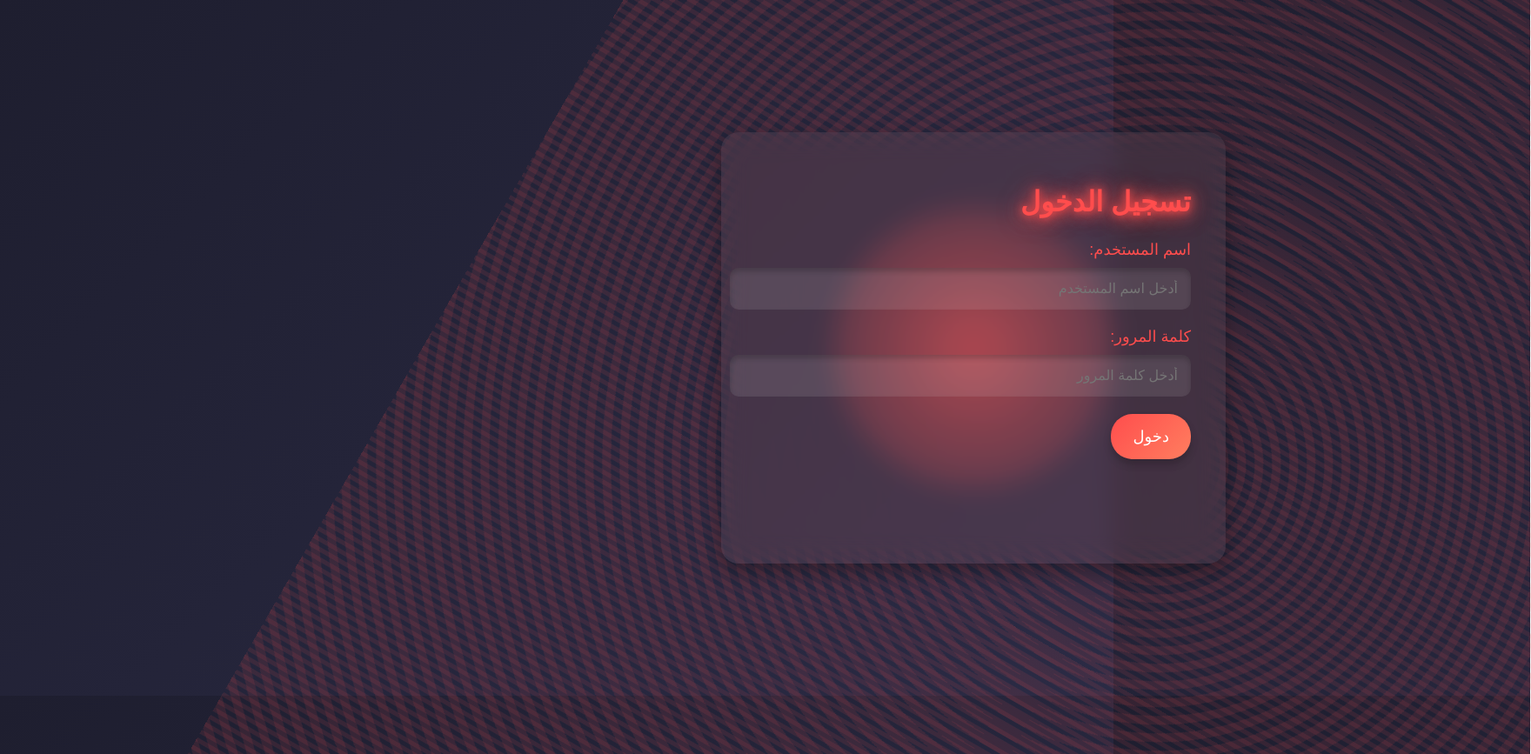
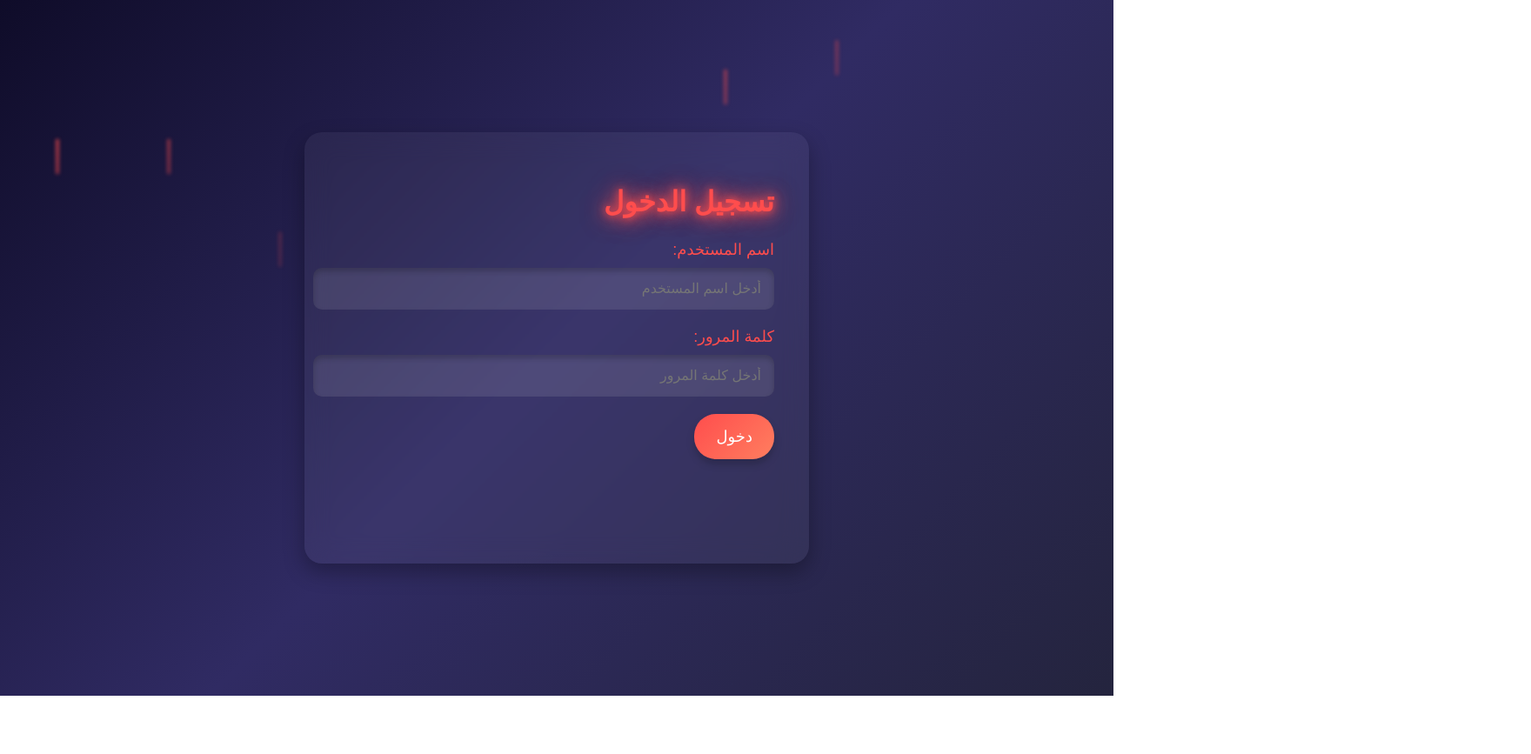
Before and after one commit to Kageno1525/Kageno, a plain HTML site: page index.html in a window 1280 px wide. Shown: the top 867 px of the page at 87% size, 1760 px wide, since content can reach past the window. After the commit the page ends 800 px from the top, so only its background shows below. Drawn offline with Linux system fonts and the light colour scheme.

Commit message:
Update index.html

```diff
--- a/index.html
+++ b/index.html
@@ -15,7 +15,7 @@
             justify-content: center;
             align-items: center;
             height: 100vh;
-            background: linear-gradient(135deg, #1e1e2f, #2b2b45);
+            background: linear-gradient(135deg, #0f0c29, #302b63, #24243e);
             overflow: hidden;
             color: #ffffff;
             position: relative;
@@ -87,59 +87,74 @@
             display: inline-block;
             margin-top: 10px;
         }
-        /* Electric Circuit Background */
-        .circuit {
+
+        /* Electric Rain Background */
+        .electric-rain {
             position: absolute;
             top: 0;
             left: 0;
-            width: 200%;
-            height: 200%;
-            background: repeating-radial-gradient(circle, transparent, transparent 10px, #ff4d4d1a 10px, #ff4d4d1a 20px),
-                        repeating-linear-gradient(90deg, transparent, transparent 5px, #ff4d4d1a 5px, #ff4d4d1a 10px);
-            animation: moveCircuit 15s infinite linear;
+            width: 100%;
+            height: 100%;
+            overflow: hidden;
             z-index: -1;
         }
-        @keyframes moveCircuit {
-            from {
-                transform: translate(0, 0) rotate(0deg);
-            }
-            to {
-                transform: translate(-50%, -50%) rotate(360deg);
-            }
+        .raindrop {
+            position: absolute;
+            width: 4px;
+            height: 40px;
+            background: linear-gradient(to bottom, #ff4d4d, rgba(255, 77, 77, 0.8));
+            filter: blur(2px);
+            animation: fall linear infinite;
         }
-        /* Centered Glow Circle */
-        .glow-circle {
-            position: absolute;
-            top: 50%;
-            left: 50%;
-            transform: translate(-50%, -50%);
-            width: 300px;
-            height: 300px;
-            background: radial-gradient(circle, rgba(255, 77, 77, 0.6), transparent);
-            border-radius: 50%;
-            z-index: 1;
-            opacity: 0.8;
-            animation: pulse 3s infinite ease-in-out;
-        }
-        @keyframes pulse {
+        .raindrop:nth-child(1) { top: -20%; left: 5%; animation-duration: 1.5s; }
+        .raindrop:nth-child(2) { top: -40%; left: 15%; animation-duration: 2s; }
+        .raindrop:nth-child(3) { top: -60%; left: 25%; animation-duration: 1.8s; }
+        .raindrop:nth-child(4) { top: -80%; left: 35%; animation-duration: 2.2s; }
+        .raindrop:nth-child(5) { top: -10%; left: 45%; animation-duration: 1.7s; }
+        .raindrop:nth-child(6) { top: -30%; left: 55%; animation-duration: 2.5s; }
+        .raindrop:nth-child(7) { top: -50%; left: 65%; animation-duration: 2s; }
+        .raindrop:nth-child(8) { top: -70%; left: 75%; animation-duration: 1.9s; }
+        .raindrop:nth-child(9) { top: -90%; left: 85%; animation-duration: 2.3s; }
+        .raindrop:nth-child(10) { top: -100%; left: 95%; animation-duration: 2.1s; }
+        @keyframes fall {
             0% {
-                transform: translate(-50%, -50%) scale(1);
-                opacity: 0.8;
-            }
-            50% {
-                transform: translate(-50%, -50%) scale(1.1);
+                transform: translateY(0);
                 opacity: 1;
             }
             100% {
-                transform: translate(-50%, -50%) scale(1);
-                opacity: 0.8;
+                transform: translateY(120vh);
+                opacity: 0;
+            }
+        }
+
+        /* Responsive Design for Mobile */
+        @media (max-width: 500px) {
+            h1 {
+                font-size: 26px;
+            }
+            label {
+                font-size: 16px;
+            }
+            input[type="text"], input[type="password"], button {
+                font-size: 14px;
+                padding: 12px;
             }
         }
     </style>
 </head>
 <body>
-    <div class="circuit"></div>
-    <div class="glow-circle"></div>
+    <div class="electric-rain">
+        <div class="raindrop"></div>
+        <div class="raindrop"></div>
+        <div class="raindrop"></div>
+        <div class="raindrop"></div>
+        <div class="raindrop"></div>
+        <div class="raindrop"></div>
+        <div class="raindrop"></div>
+        <div class="raindrop"></div>
+        <div class="raindrop"></div>
+        <div class="raindrop"></div>
+    </div>
     <div class="container">
         <h1>تسجيل الدخول</h1>
         <label for="username">اسم المستخدم:</label>
```
